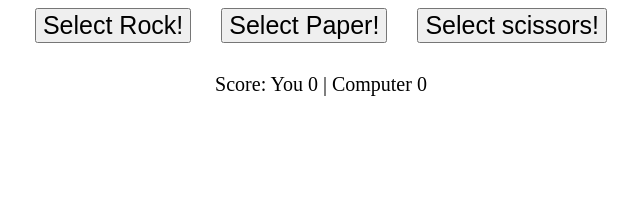
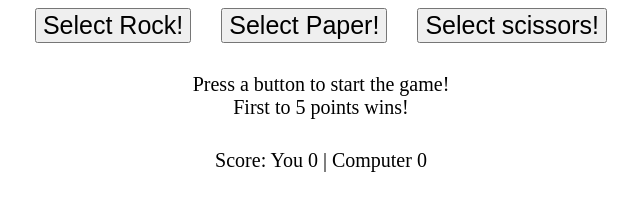
Before and after one commit to Julian-Bazo/odin-rock-paper-scissors, a plain HTML site: page index.html in a window 1280 px wide. Shown: the whole page, without its empty margins (319-959 px from the left). Drawn offline with Linux system fonts and the light colour scheme.

Commit message:
Create announcer div to remove alerts
Creates an announcer div to showcase why a player won a point. Will allow for removal of alerts.

```diff
--- a/javascript.js
+++ b/javascript.js
@@ -1,5 +1,3 @@
-console.log("I decided to do the whole game through alerts... so there's nothing to see here :)");
-
 // Randomly will return "Rock" || "Paper" || "Scissors" and set it as the computer's choice
 function getComputerChoice() {
     let selector = Math.random();
@@ -119,6 +117,12 @@ const buttonDiv = document.createElement("div");
 buttonDiv.id = "buttonDiv";
 document.body.appendChild(buttonDiv);
 
+// Announcer div creation
+const announcerDiv = document.createElement("div");
+announcerDiv.id= "announcerDiv";
+document.body.appendChild(announcerDiv);
+announcerDiv.textContent = "Press a button to start the game!\nFirst to 5 points wins!";
+
 // Rock button creation
 const rockButton = document.createElement("button");
 rockButton.classList.add("selection-button");
--- a/style.css
+++ b/style.css
@@ -17,3 +17,12 @@
     white-space: pre-line;
     text-align: center;
 }
+
+#announcerDiv {
+    display: flex;
+    justify-content: center;
+    font-size: 20px;
+    margin-top: 30px;
+    white-space: pre-line;
+    text-align: center;
+}
```
